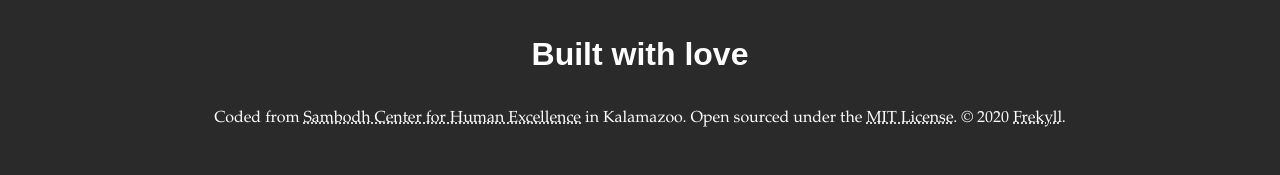
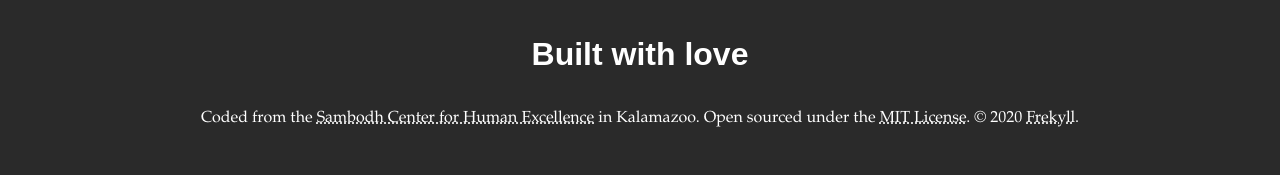
Before and after one commit to frekyll/open-source-life, a Jekyll site: the page built from index.html, in a window 1280 px wide. Shown: the part 737-912 px from the top of the page. Built offline with Jekyll 4.4.1, drawn with Linux system fonts in a browser that asks for light colours.

Commit message:
Adjust verbiage

```diff
--- a/index.html
+++ b/index.html
@@ -24,5 +24,5 @@ title: Home
 
 <footer class="group group-filled">
   <h3 class="group-heading">Built with love</h3>
-  <p class="group-text">Coded from <a href="#">Sambodh Center for Human Excellence</a> in Kalamazoo. Open sourced under the <a href="#">MIT License</a>. &copy; 2020 <a href="#">Frekyll</a>.</p>
+  <p class="group-text">Coded from the <a href="#">Sambodh Center for Human Excellence</a> in Kalamazoo. Open sourced under the <a href="#">MIT License</a>. &copy; 2020 <a href="#">Frekyll</a>.</p>
 </footer>
```
